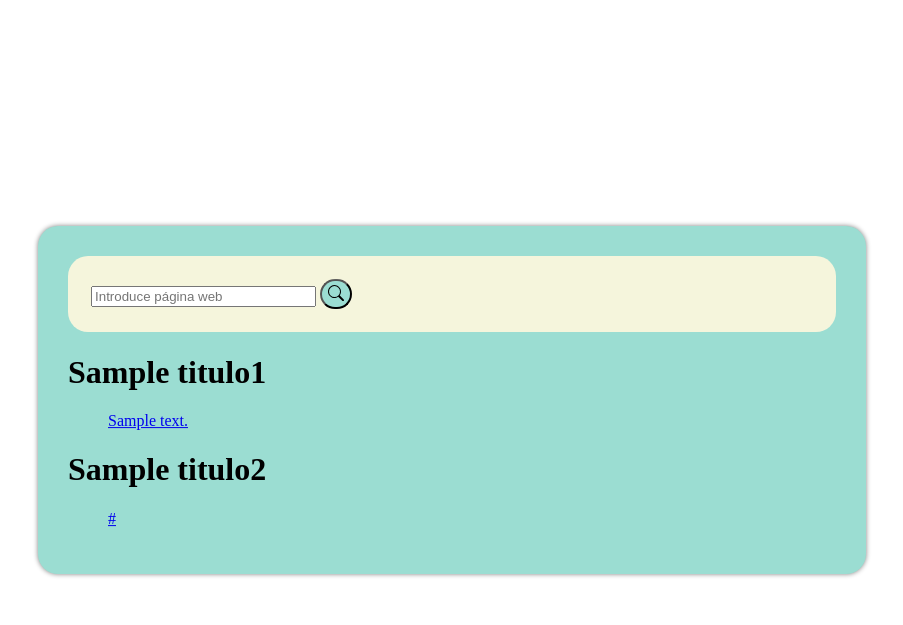
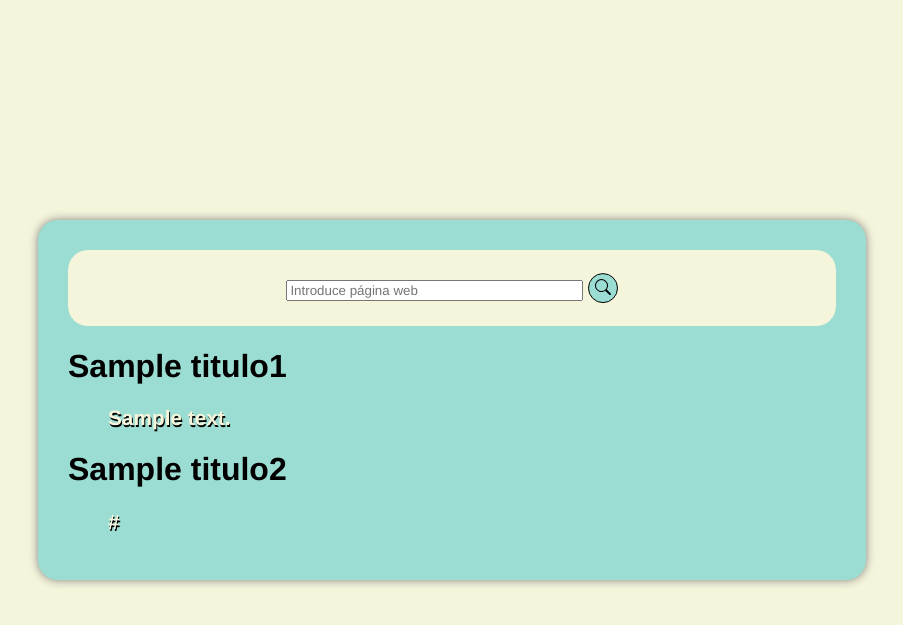
Before and after one commit to alvaromartinsalazar/TFG, a Flask app: template src/templates/index.html in a window 1280 px wide. Shown: the top 625 px of the page, without its empty margins (188-1091 px from the left). Run offline with Flask 3, Linux system fonts and the light colour scheme; the template is opened without the code that fills it: most values are stand-ins (such as "Sample title", 1, 10 or a date in 2020).

Commit message:
buscador

```diff
--- a/src/app.py
+++ b/src/app.py
@@ -8,22 +8,6 @@ template_dir = os.path.dirname(os.path.abspath(os.path.dirname(__file__)))
 template_dir = os.path.join(template_dir, 'src', 'templates')
 
 app = Flask(__name__, template_folder = template_dir)
-
-"""url = 'https://www.pisos.com/viviendas/sevilla/'
-html = urllib.request.urlopen(url)
-soup = BeautifulSoup(html)
-url_principal='https://www.pisos.com'
-
-tags=soup('div')
-zonas = soup.find(class_='zoneList')
-
-for tag in tags:
-    tags2=zonas('a')
-    for tag2 in tags2:
-        enlaces_zonas=tag2.get('href')
-        urls=url_principal+enlaces_zonas
-        print(urls)"""
-
 
 @app.route('/')
 def home():
--- a/src/static/css/sign-in.css
+++ b/src/static/css/sign-in.css
@@ -11,6 +11,10 @@ form{
 
 form div:last-of-type{
   margin-top: 15px;
+  text-align: center;
+}
+
+form span{
   background-color: rgb(212, 170, 170);
   color: rgb(128, 9, 9);
   border-radius: 5px;
--- a/src/static/css/styles_index.css
+++ b/src/static/css/styles_index.css
@@ -1,4 +1,10 @@
+*{
+    font-family: 'Franklin Gothic Medium', 'Arial Narrow', Arial, sans-serif;
+}
 
+html{
+    background-color: beige;
+}
 
 .container{
     background-color: rgb(155, 221, 210);
@@ -10,24 +16,27 @@
     padding: 30px;
     border-radius: 20px;
     width: 60%;
-    box-shadow: 0px 0px 5px grey;
+    box-shadow: 0px 0px 10px grey;
 }
 
 form{
     background-color: beige;
     padding: 3%;
     border-radius: 20px;
+    text-align: center;
 }
 
 form input{
-    width: 30%;
+    width: 40%;
 }
 
 form button{
+    width: 30px;
     border-radius: 365px;
     height: 30px;
     cursor: pointer;
     background-color: rgb(155, 221, 210);
+    border: 1px solid black;
 }
 
 form button:hover{
@@ -37,3 +46,16 @@ form button:hover{
 li{
     list-style: none;
 }
+
+a{
+    text-decoration: none;
+    color: beige;
+    font-weight: bold;
+    font-size: 130%;
+    text-shadow: 1px 1.5px black;
+}
+
+a:hover{
+    color: black;
+    text-shadow: 1px 1.5px beige;
+}
--- a/src/templates/login.html
+++ b/src/templates/login.html
@@ -37,7 +37,7 @@
       </div>
       <button class="btn btn-primary w-100 py-2" type="submit">Iniciar Sesión</button>
       <div>
-        {{error}}
+      <span>{{error}}</span>
       </div>
     </form>
   </main>
```
